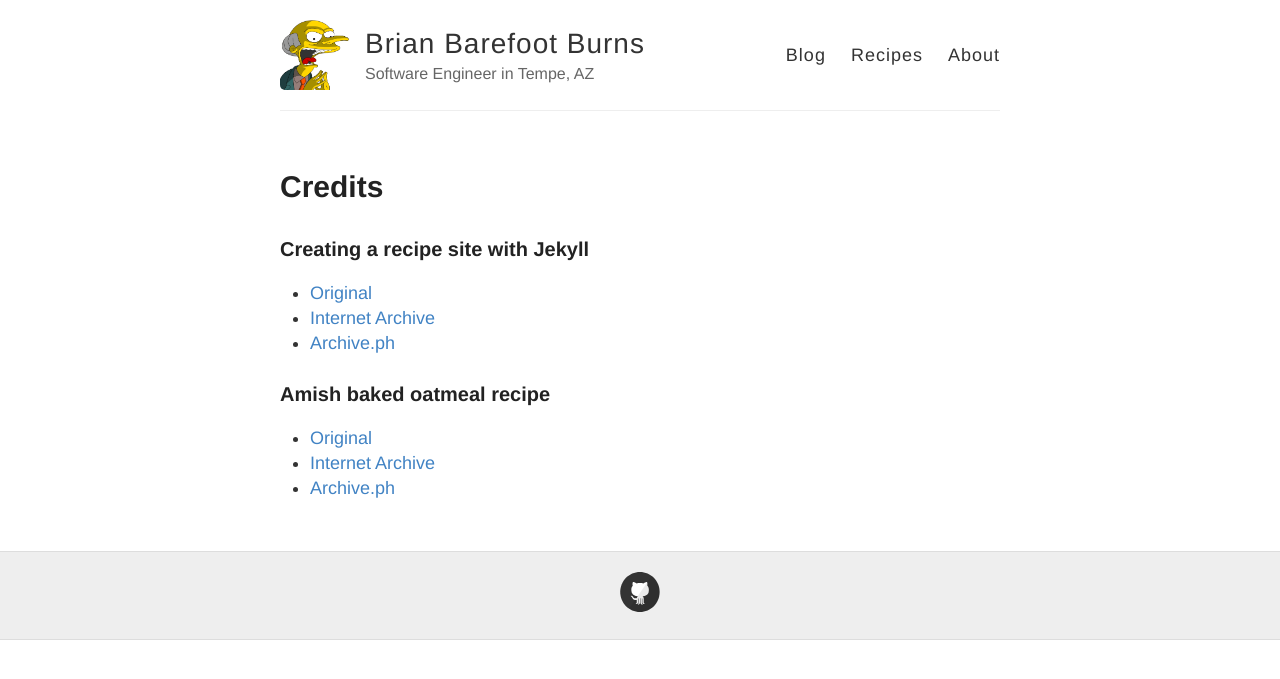
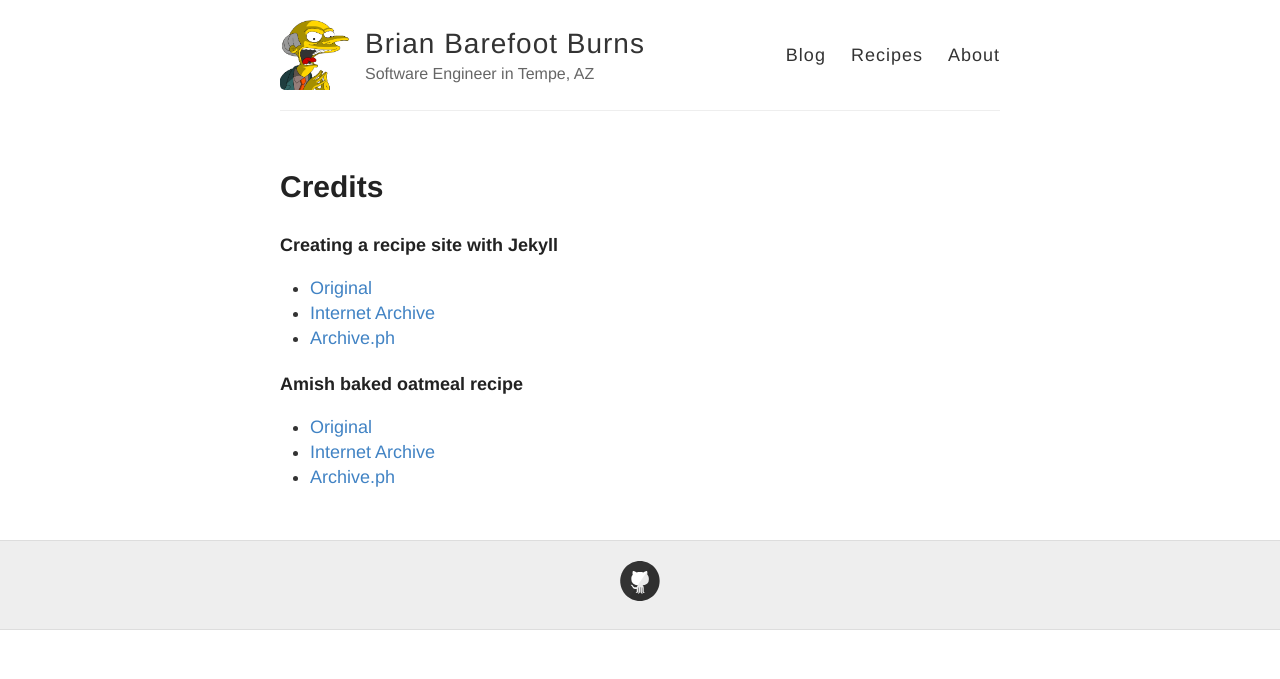
Before and after one commit to bpburns/bpburns.github.io, a Jekyll site: the page built from credits.md, in a window 1280 px wide. Shown: the top 679 px of the page. Built offline with Jekyll 4.4.1, drawn with Linux system fonts in a browser that asks for light colours.

```diff
--- a/credits.md
+++ b/credits.md
@@ -4,12 +4,12 @@ title: Credits
 permalink: /credits/
 ---
 
-### Creating a recipe site with Jekyll
+###### Creating a recipe site with Jekyll
   - [Original](https://lukasmurdock.com/recipe-site-with-jekyll/)
   - [Internet Archive](https://web.archive.org/web/20230607111549/https://lukasmurdock.com/recipe-site-with-jekyll/)
   - [Archive.ph](https://archive.is/pb34M)
 
-### Amish baked oatmeal recipe
+###### Amish baked oatmeal recipe
   - [Original](https://www.food.com/recipe/amish-baked-oatmeal-117211)
   - [Internet Archive](https://web.archive.org/web/20230531001923/https://www.food.com/recipe/amish-baked-oatmeal-117211)
   - [Archive.ph](https://archive.is/67T3w)
```
